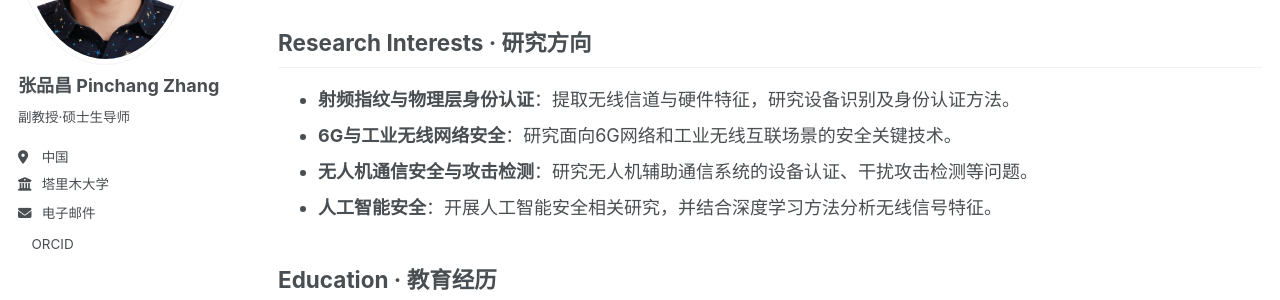
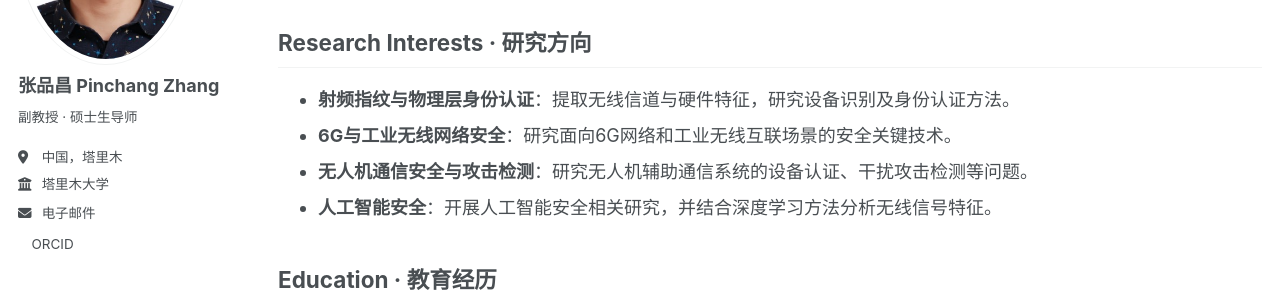
Before and after one commit to mrwx481/MRWX481.github.io, a Jekyll site: the page built from _pages/about.md, in a window 1280 px wide. Shown: the part 341-641 px from the top of the page. Built offline with Jekyll 4.4.1, drawn with Linux system fonts in a browser that asks for light colours; a script bundle is joined from its source files by our own code; a style sheet for code colours, icons or effects is not loaded.

Commit message:
Update _config.yml

```diff
--- a/_config.yml
+++ b/_config.yml
@@ -18,8 +18,8 @@ repository: "MRWX481/MRWX481.github.io"
 author:
   avatar: "zhang-pinchang.jpg"
   name: "张品昌 Pinchang Zhang"
-  bio: "副教授·硕士生导师"
-  location: "中国"
+  bio: "副教授 · 硕士生导师"
+  location: "中国，塔里木"
   employer: "塔里木大学"
   email: "zpcap0505238@163.com"
   github: # URL ""
```
